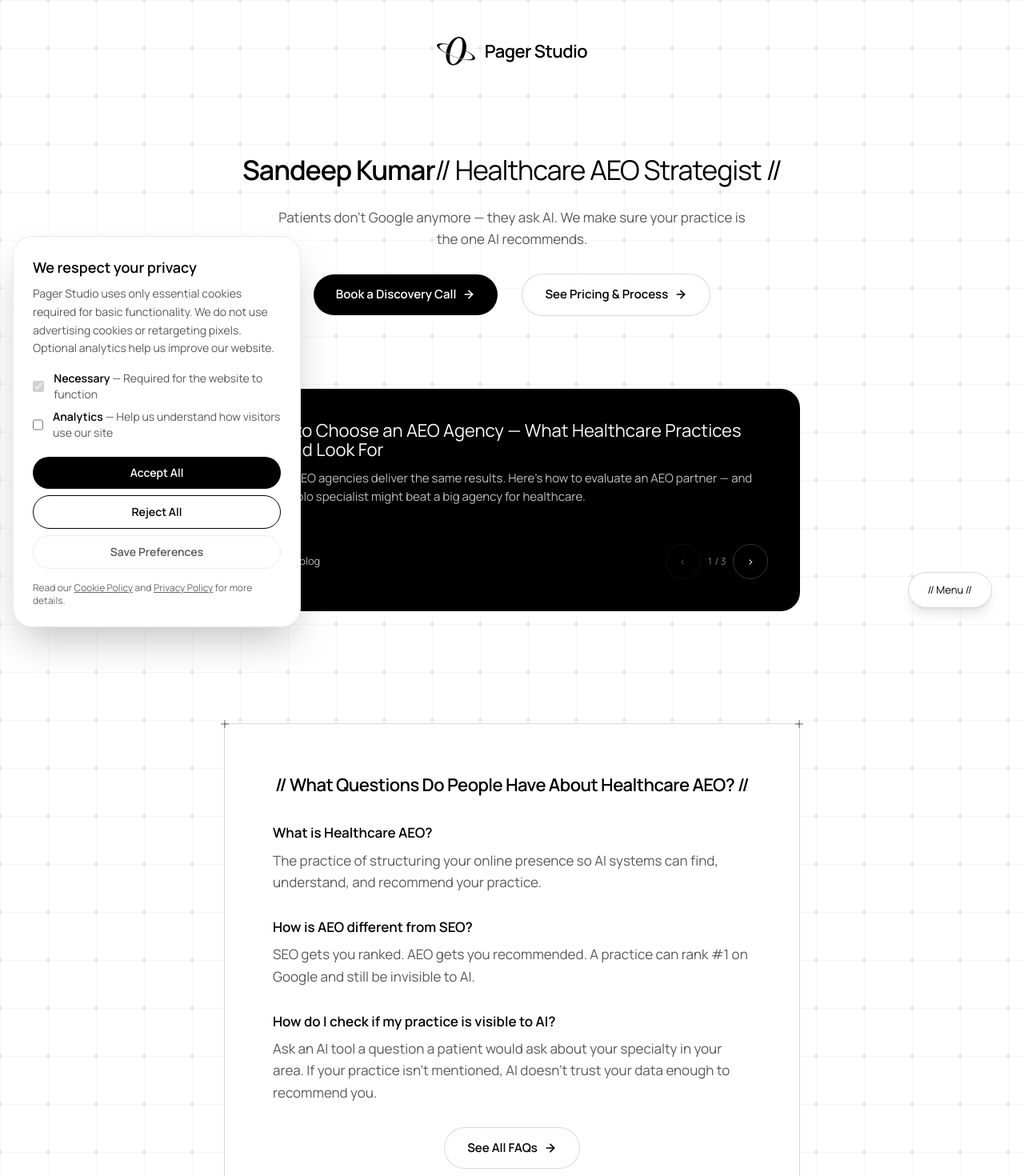
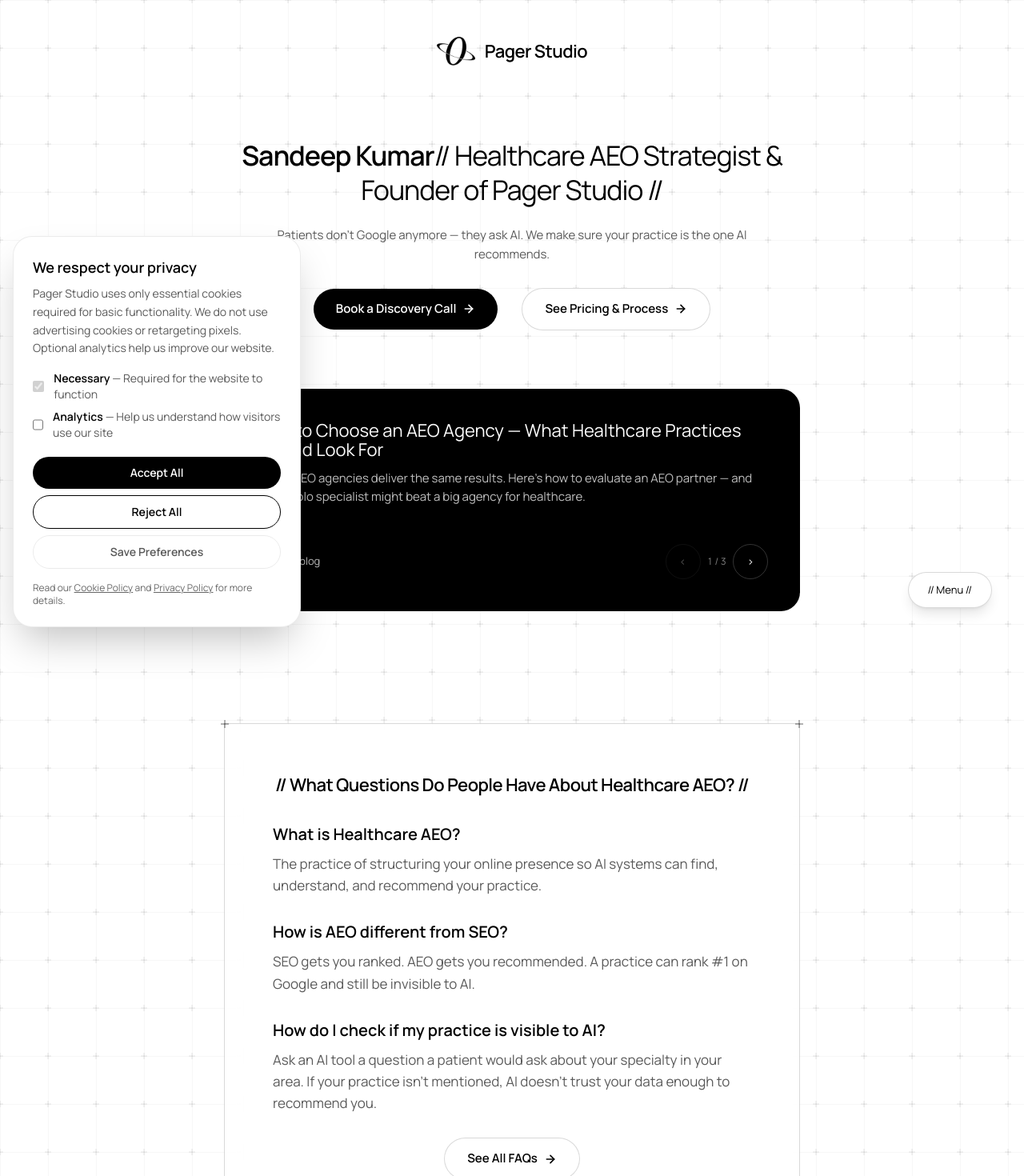
Before and after one commit to pagerstudio/pagerstudio, a Next.js app: page / in a window 1280 px wide. Shown: the top 1470 px of the page at 80% size. Built offline with nearby package versions, Linux system fonts and the light colour scheme.

Commit message:
update H1 + fix font sizes: capsule to subhead, FAQ questions to title-2

```diff
--- a/src/app/page.tsx
+++ b/src/app/page.tsx
@@ -69,9 +69,9 @@
         <div className="flex-1 flex flex-col items-center justify-center">
           <h1 className="max-w-[720px] text-[22px] sm:text-[26px] md:text-display-xl leading-[1.3] md:leading-[1.25] font-normal text-black tracking-[-0.03em] hero-animate" style={{ animationDelay: "0ms" }}>
             <span className="block md:inline font-semibold"><a href="https://www.linkedin.com/in/sandeepkumargr/" target="_blank" rel="noopener noreferrer" className="underline-offset-4 hover:underline focus-visible:outline-none focus-visible:ring-2 focus-visible:ring-black focus-visible:ring-offset-2 rounded">Sandeep Kumar</a></span>
-            <span className="block md:inline">{"// Healthcare AEO Strategist //"}</span>
+            <span className="block md:inline">{"// Healthcare AEO Strategist & Founder of Pager Studio //"}</span>
           </h1>
-          <p className="max-w-[600px] mt-[20px] md:mt-[24px] text-body leading-relaxed-body text-text-secondary hero-animate" style={{ animationDelay: "80ms" }}>
+          <p className="max-w-[600px] mt-[20px] md:mt-[24px] text-subhead leading-relaxed-body text-text-secondary hero-animate" style={{ animationDelay: "80ms" }}>
             Patients don&apos;t Google anymore — they ask AI. We make sure your practice is the one AI recommends.
           </p>
           <div className="flex flex-col md:flex-row flex-wrap items-center justify-center gap-[16px] md:gap-[30px] mt-[24px] md:mt-[30px] hero-animate" style={{ animationDelay: "150ms" }}>
@@ -95,19 +95,19 @@
           </div>
           <div className="space-y-[20px] md:space-y-[30px]">
             <div>
-              <h2 className="text-body font-semibold text-black">What is Healthcare AEO?</h2>
+              <h2 className="text-title-2 font-semibold text-black">What is Healthcare AEO?</h2>
               <p className="mt-[8px] text-body leading-relaxed-body text-text-secondary">
                 The practice of structuring your online presence so AI systems can find, understand, and recommend your practice.
               </p>
             </div>
             <div>
-              <h2 className="text-body font-semibold text-black">How is AEO different from SEO?</h2>
+              <h2 className="text-title-2 font-semibold text-black">How is AEO different from SEO?</h2>
               <p className="mt-[8px] text-body leading-relaxed-body text-text-secondary">
                 SEO gets you ranked. AEO gets you recommended. A practice can rank #1 on Google and still be invisible to AI.
               </p>
             </div>
             <div>
-              <h2 className="text-body font-semibold text-black">How do I check if my practice is visible to AI?</h2>
+              <h2 className="text-title-2 font-semibold text-black">How do I check if my practice is visible to AI?</h2>
               <p className="mt-[8px] text-body leading-relaxed-body text-text-secondary">
                 Ask an AI tool a question a patient would ask about your specialty in your area. If your practice isn&apos;t mentioned, AI doesn&apos;t trust your data enough to recommend you.
               </p>
```
